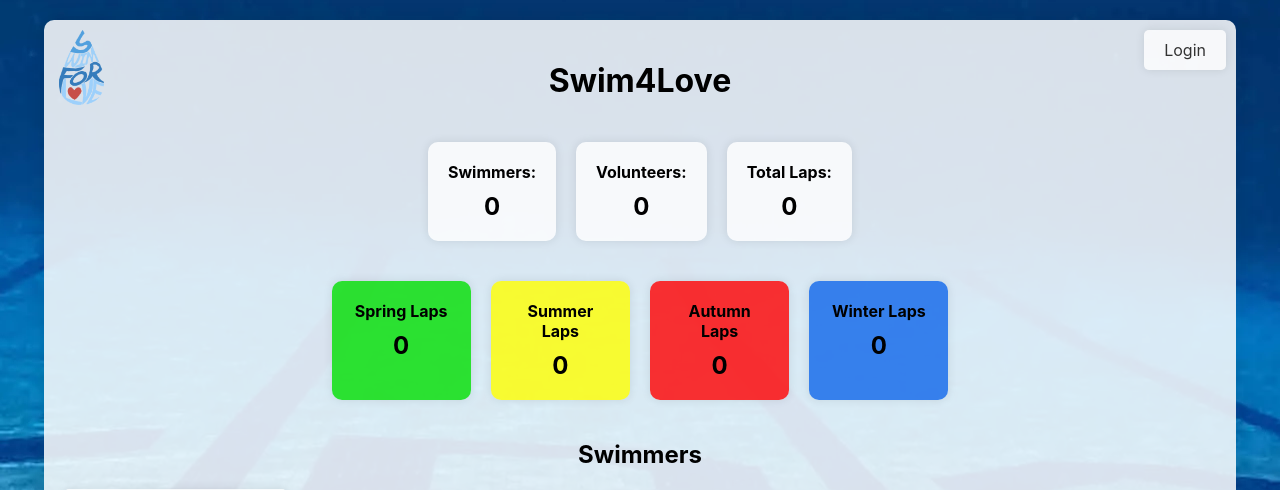
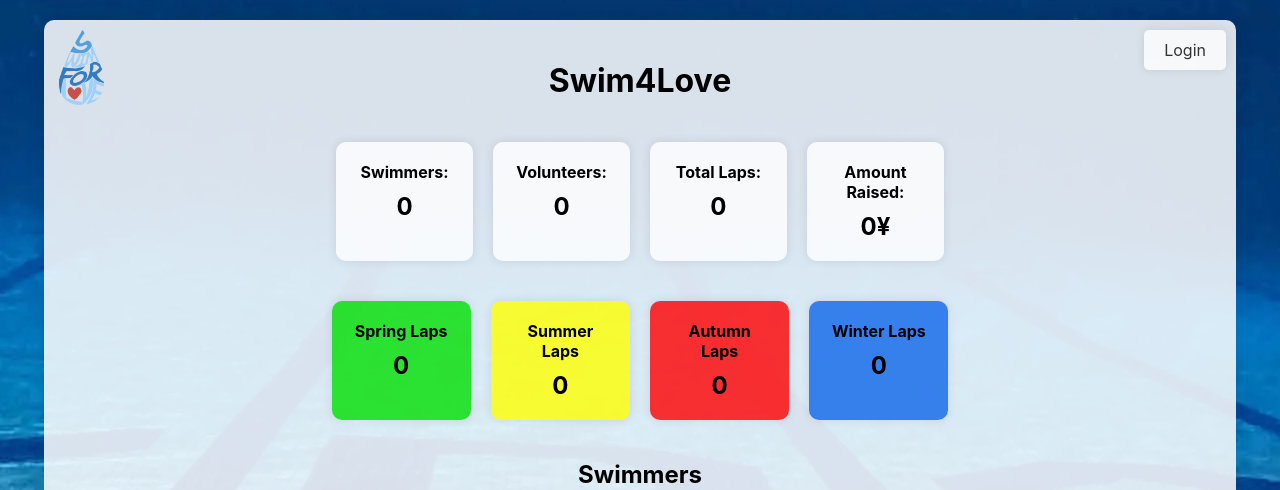
Before and after one commit to HenryXiaoYang/Swim4LoveV2, a Django app: page / in a window 1280 px wide. Shown: the top 490 px of the page. Run offline with Django 5.2, Linux system fonts and the light colour scheme; data that the repository does not hold is empty.

Commit message:
feat: add amount raised in the counts container

```diff
--- a/LapCount/templates/index.html
+++ b/LapCount/templates/index.html
@@ -33,6 +33,10 @@
             <div class="count-box">
                 <strong>Total Laps:</strong>
                 <div>{{ total_laps }}</div>
+            </div>
+            <div class="count-box">
+                <strong>Amount Raised:</strong>
+                <div>{{ amount_raised }}¥</div>
             </div>
         </div>
         <div class="counts-container">
--- a/LapCount/views.py
+++ b/LapCount/views.py
@@ -25,6 +25,8 @@ def index(request):
     winter_laps = sum([swimmer.lap_count for swimmer in swimmers if swimmer.house == "Winter"])
     total_laps = spring_laps + summer_laps + autumn_laps + winter_laps
 
+    amount_raised = total_laps * 5  # Each lap raise 5 rmb
+
     have_perm = request.user.has_perm("LapCount.add_swimmer") and request.user.has_perm("LapCount.add_volunteer")
 
     return render(
@@ -32,8 +34,8 @@ def index(request):
         "index.html",
         context={"num_swimmers": num_swimmers, "total_laps": total_laps, "spring_laps": spring_laps,
                  "summer_laps": summer_laps, "autumn_laps": autumn_laps, "winter_laps": winter_laps,
-                 "num_volunteers": num_volunteers,
-                 "swimmers": swimmers, "volunteers": volunteers, "have_perm": have_perm, "leaderboard": leaderboard}, )
+                 "amount_raised": amount_raised, "num_volunteers": num_volunteers, "swimmers": swimmers,
+                 "volunteers": volunteers, "have_perm": have_perm, "leaderboard": leaderboard}, )
 
 
 # need to be volunteer
```
